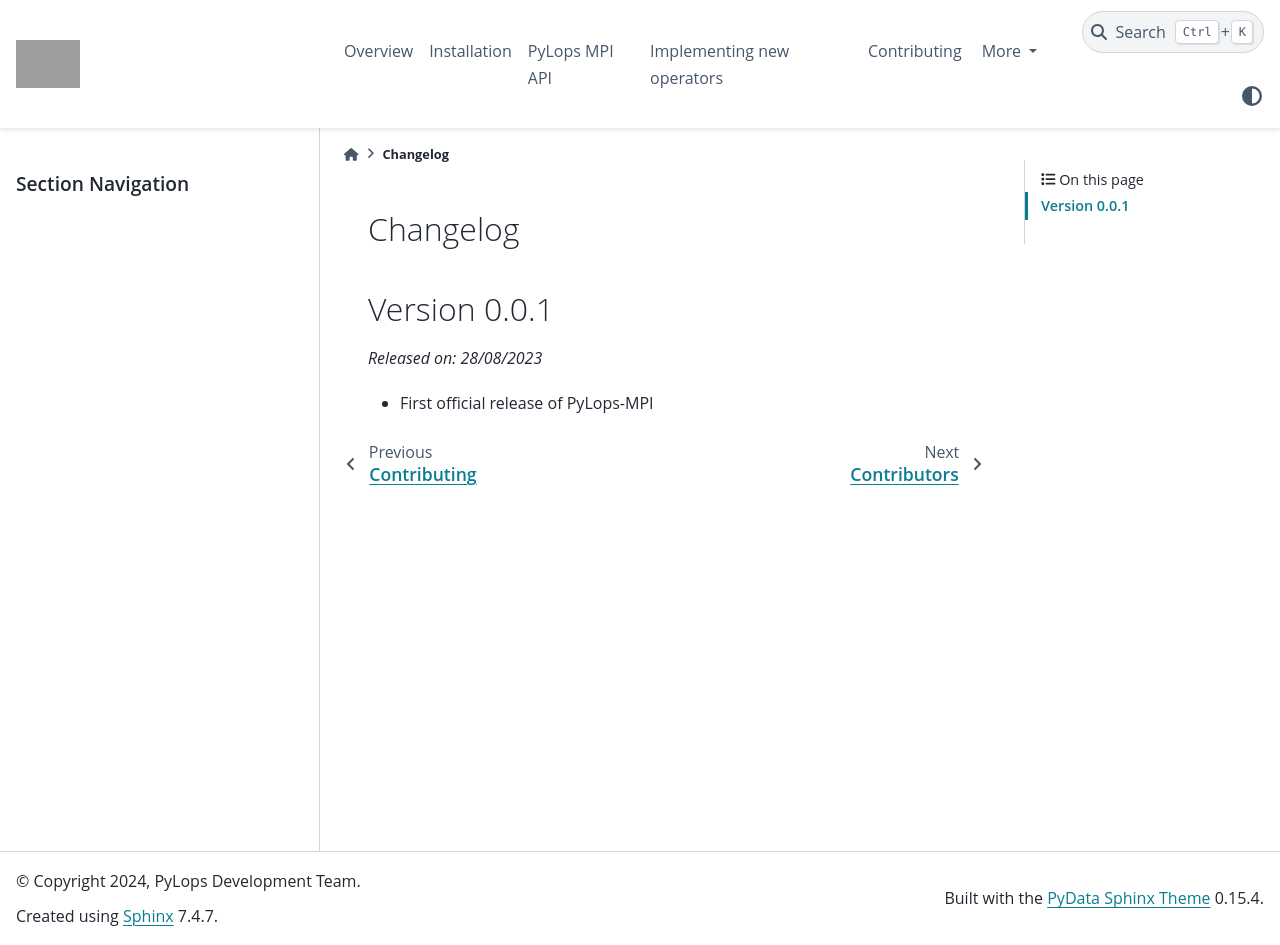
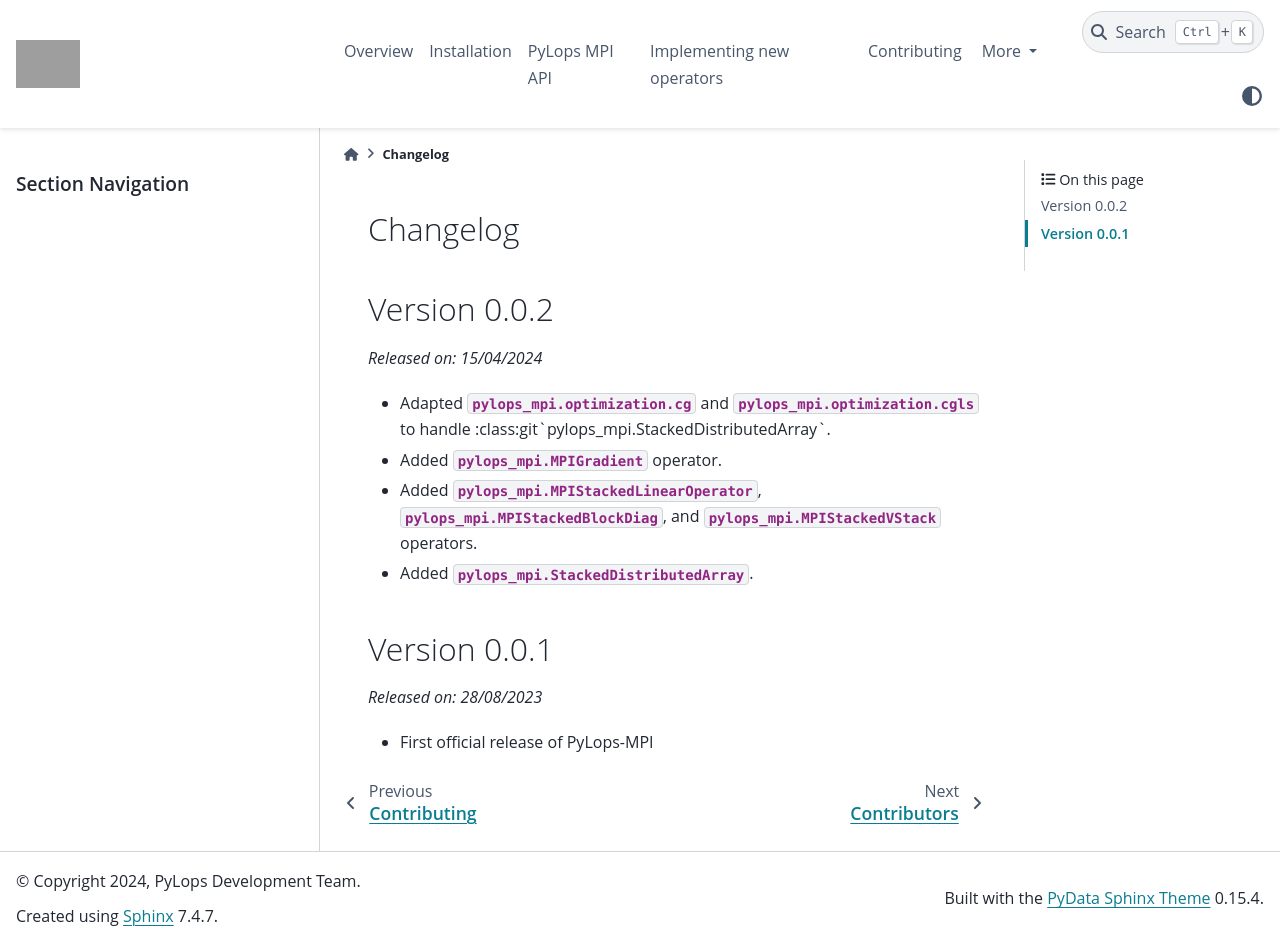
Before and after one commit to PyLops/pylops-mpi, a Sphinx documentation site: the page built from docs/source/changelog.rst, in a window 1280 px wide and 945 px high. Built offline with Sphinx 7.4.7 and the PyData theme 0.15.4, drawn with Linux system fonts in a browser that asks for light colours; pages that are not in the unit, such as notebooks, are missing from menus; comment, search, counter and statistics services are not loaded; grey boxes are pictures that could not be loaded.

Commit message:
Prepare for v0.0.2

```diff
--- a/docs/source/changelog.rst
+++ b/docs/source/changelog.rst
@@ -2,6 +2,17 @@
 
 Changelog
 =========
+
+Version 0.0.2
+-------------
+
+*Released on: 15/04/2024*
+
+* Adapted :func:`pylops_mpi.optimization.cg` and :func:`pylops_mpi.optimization.cgls` to handle :class:git`pylops_mpi.StackedDistributedArray`.
+* Added :class:`pylops_mpi.MPIGradient` operator.
+* Added :class:`pylops_mpi.MPIStackedLinearOperator`, :class:`pylops_mpi.MPIStackedBlockDiag`, and :class:`pylops_mpi.MPIStackedVStack` operators.
+* Added :class:`pylops_mpi.StackedDistributedArray`.
+
 
 Version 0.0.1
 -------------
```
Also changed, not shown: CHANGELOG.md (+6 -0 lines).
